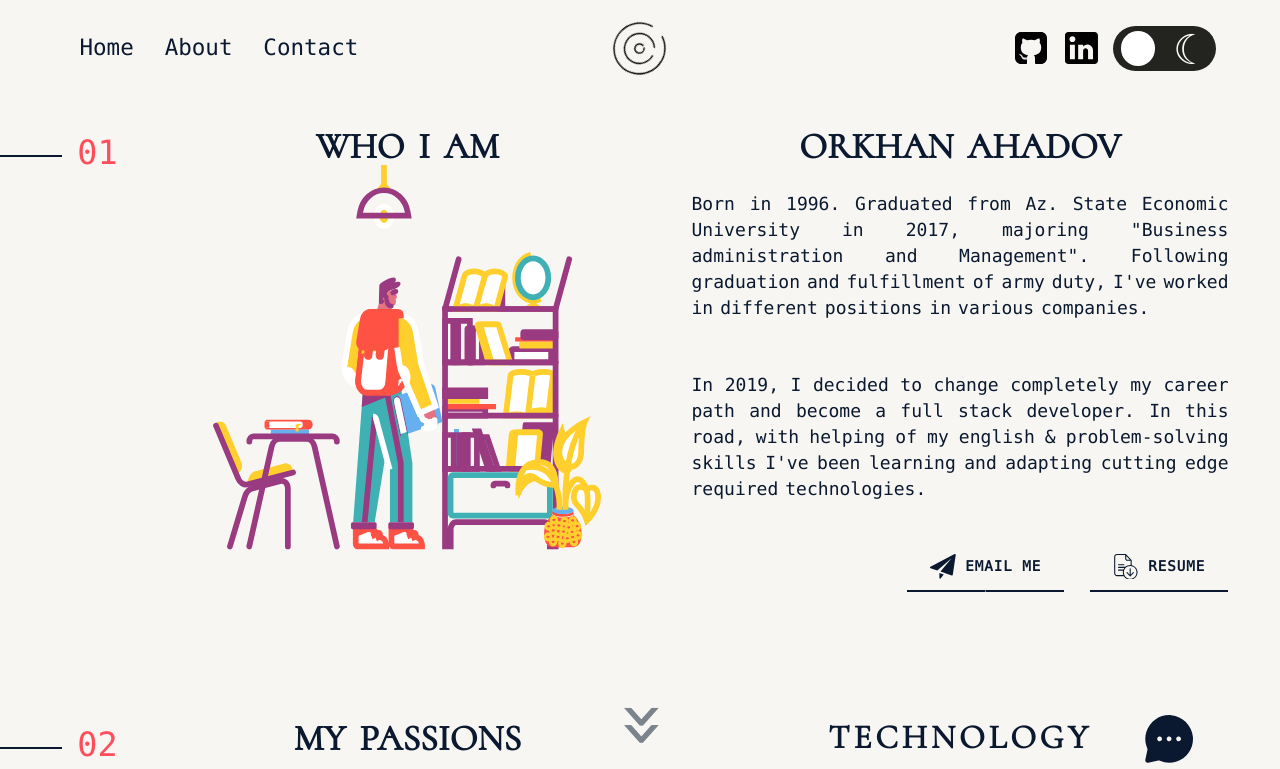
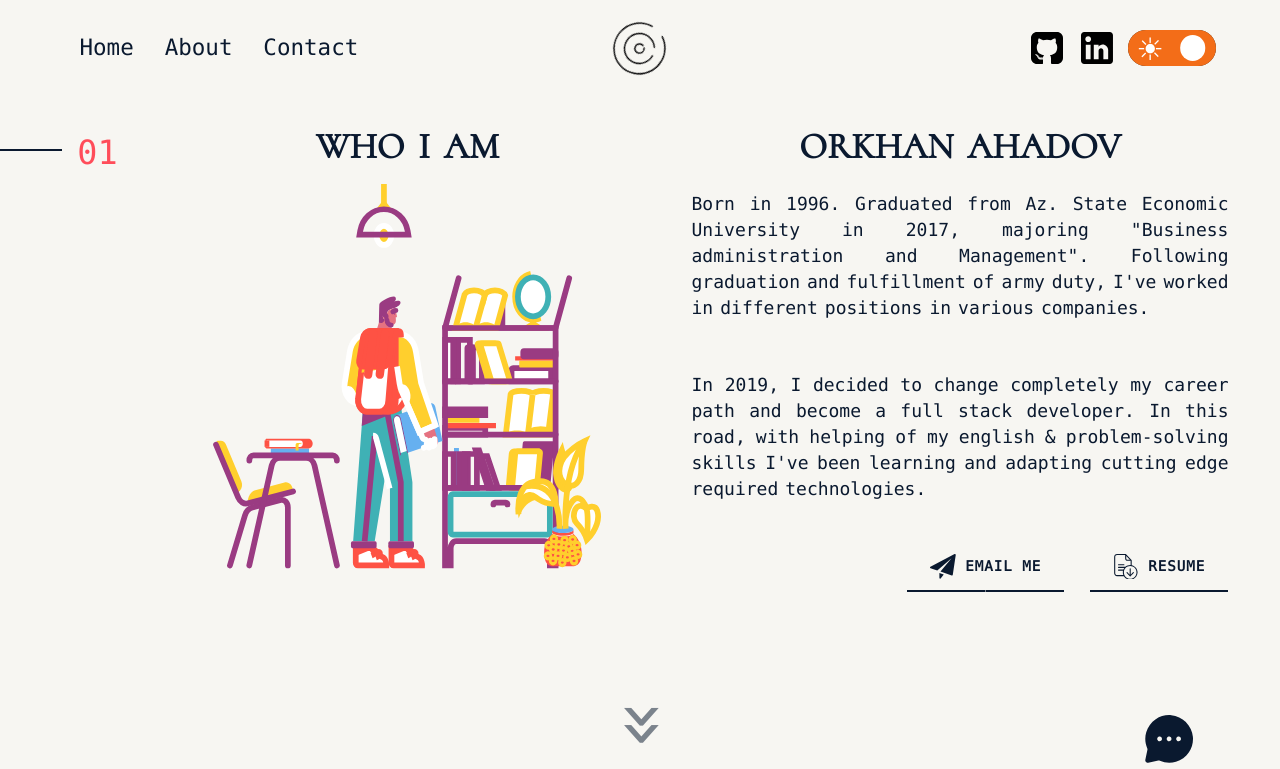
Before and after one commit to orkhn/portfolio-01, a Next.js app: page /about in a window 1280 px wide. Shown: the top 769 px of the page. Built offline with nearby package versions, Linux system fonts and the light colour scheme.

Commit message:
fix size issues on about page

```diff
--- a/components/about/styles.js
+++ b/components/about/styles.js
@@ -2,11 +2,16 @@ import styled from 'styled-components';
 import { motion } from 'framer-motion';
 
 export const About = styled.section``;
+
 export const Intro = styled.div`
   display: grid;
   grid-template-columns: repeat(6, minmax(auto, 1fr));
   animation: fadeInUp 0.5s ease-in-out;
-  padding: 13rem 0 0rem;
+  padding: 11rem 0 0rem;
+
+  :first-child {
+    height: 100vh;
+  }
 
   @media (max-width: 80em) {
     padding-top: 10rem;
@@ -44,6 +49,7 @@ export const Passion = styled(Intro)`
 `;
 
 export const Skills = styled(Intro)`
+  padding-bottom: 4rem;
   h2 {
     margin-bottom: 8rem;
   }
@@ -75,8 +81,9 @@ export const Indicator = styled(motion.div)`
       height: 2px;
       background: ${({ theme }) => theme.secondary};
       position: absolute;
-      top: 2rem;
+      top: 1.6rem;
       left: 0;
+      text-align: center;
     }
   }
 `;
@@ -107,6 +114,8 @@ export const Title = styled.h2`
 `;
 
 export const Img = styled(motion.div)`
+  padding-top: 1.5rem;
+
   @media (max-width: 56.25em) {
     display: flex;
     align-items: center;
@@ -227,7 +236,7 @@ export const Frame = styled.div`
   display: flex;
   flex-direction: column;
 
-  margin-bottom: 1rem;
+  margin: 1rem;
   padding: 0.5rem;
   box-shadow: rgba(50, 50, 93, 0.25) 0px 2px 5px -1px, rgba(0, 0, 0, 0.3) 0px 1px 3px -1px;
   border-radius: 10px;
--- a/components/layout/header/ThemeToggler.js
+++ b/components/layout/header/ThemeToggler.js
@@ -5,18 +5,14 @@ import { useState } from 'react';
 function ThemeToggler({ themeToggler }) {
   const [checked, setChecked] = useState(true);
   const onInputChange = () => {
-    setChecked(checked);
+    setChecked(!checked);
     themeToggler();
   };
 
   return (
     <styled.ThemeToggler>
       <label className="switch">
-        <input
-          type="checkbox"
-          onChange={onInputChange}
-          defaultChecked={!checked}
-        />
+        <input type="checkbox" onChange={onInputChange} defaultChecked={checked} />
         <span className="slider" />
       </label>
     </styled.ThemeToggler>
--- a/components/layout/header/themeTogglerStyles.js
+++ b/components/layout/header/themeTogglerStyles.js
@@ -4,15 +4,15 @@ export const ThemeToggler = styled.div`
   .switch {
     display: inline-block;
     position: relative;
-    height: 3.5rem;
-    width: 8rem;
+    height: 2.8rem;
+    width: 6.8rem;
     border-radius: 10em;
     transition: all 500ms ease-in-out;
     background: var(--title-color);
 
     @media (max-width: 37.5em) {
-      height: 3rem;
-      width: 6.8rem;
+      height: 2.5rem;
+      width: 6rem;
     }
 
     & input {
@@ -33,60 +33,56 @@ export const ThemeToggler = styled.div`
       &:before {
         position: absolute;
         content: '';
-        height: 2.7rem;
-        width: 2.7rem;
-        left: 0.6rem;
+        height: 2rem;
+        width: 2rem;
+        left: 0.8rem;
         bottom: 0.4rem;
         background-color: var(--white-color);
         border-radius: 50%;
         transition: all 0.3s cubic-bezier(0.175, 0.885, 0.32, 1.275);
 
         @media (max-width: 37.5em) {
-          height: 2.1rem;
-          width: 2.1rem;
           left: 0.7rem;
-          bottom: 0.4rem;
+          bottom: 0.27rem;
         }
       }
       &:after {
         content: '\u263E';
-        display: flex;
-        align-items: center;
-        justify-content: center;
         position: absolute;
-        font-size: 3.2rem;
-        height: 2.8rem;
-        width: 2.8rem;
+        font-size: 2.5rem;
+        height: 2.5rem;
+        width: 2.2rem;
         right: 0.5rem;
-        bottom: 0.2rem;
+        bottom: 0.6rem;
+
         color: var(--white-color);
         transition: all 0.3s cubic-bezier(0.175, 0.885, 0.32, 1.275);
 
         @media (max-width: 37.5em) {
           font-size: 2.4rem;
-          right: 0.5rem;
-          top: 0.2rem;
+          right: 0.2rem;
+          top: -0.4rem;
         }
       }
     }
 
     & input:checked + .slider:before {
-      transform: translateX(3.8rem);
+      transform: translateX(3.2rem);
 
       @media (max-width: 37.5em) {
-        transform: translateX(3.3rem);
+        transform: translateX(2.6rem);
       }
     }
     & input:checked + .slider:after {
       content: '☀';
-      transform: translateX(-4.1rem);
-      font-size: 3.4rem;
-      bottom: 0.2rem;
+      transform: translateX(-3.5rem);
+      font-size: 2.4rem;
+      bottom: 0.5rem;
 
       @media (max-width: 37.5em) {
         transform: translateX(-3.2rem);
         font-size: 2.3rem;
-        top: 0.2rem;
+        top: -0.3rem;
       }
     }
     & input:checked + .slider {
```
